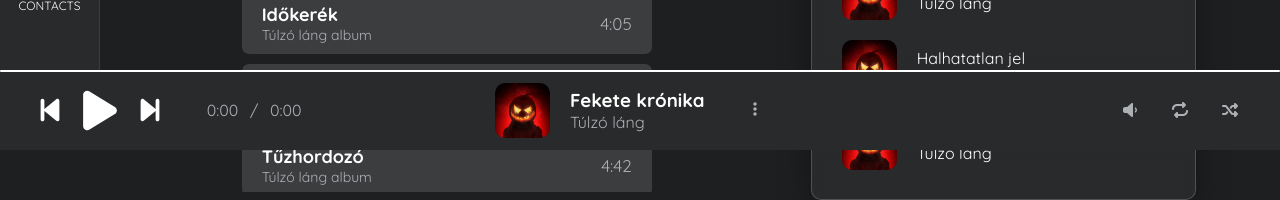
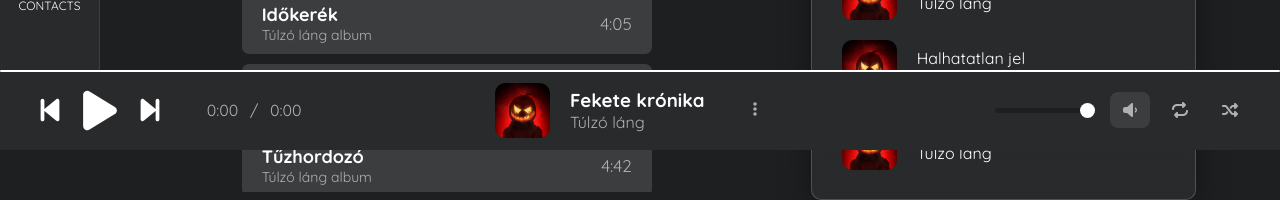
Before and after one commit to megaseves/red-pumpkin-reactjs, a React (Create React App) app: page / in a window 1280 px wide. Both pictures are taken after a click on the icon 1130 px from the left and 760 px from the top of the page. Shown: the part 650-850 px from the top of the page. Built offline with nearby package versions, Linux system fonts and the light colour scheme; the HTML template or start-up script is replaced by a standard one.

Commit message:
Fix: repeat button function

```diff
--- a/src/pages/Home.js
+++ b/src/pages/Home.js
@@ -118,24 +118,18 @@ export function Home() {
         }
     }
 
-    const toggleRepeatBtn = () => {
-        const repeatBtn = document.querySelector('[data-active]');
+    const toggleRepeat = () => {
+        const repeatBtn = document.querySelector('#toggleBtn');
 
-        const handler = () => {
-          if (repeatBtn.dataset.active === 'non-active') {
+        if (repeatBtn.dataset.active === 'non-active') {
+            setIsRepeat(true);
             console.log('Aktiválja');
             repeatBtn.dataset.active = 'active';
-            setIsRepeat(true);
-          } else {
+        } else {
+            setIsRepeat(false);
             console.log('Deaktiválja');
             repeatBtn.dataset.active = 'non-active';
-            setIsRepeat(false);
-          }
-        };
-
-        repeatBtn.addEventListener('click', handler);
-
-        return () => repeatBtn.removeEventListener('click', handler);
+        }
     };
 
     const shufflePlayList = () => {
@@ -180,12 +174,12 @@ export function Home() {
             <audio src={currentSong.url} ref={audioElem} onTimeUpdate={onPlaying} onEnded={endedAudio} autoPlay />
             <Router>
                 <Navbar shufflePlayList={shufflePlayList} />
-                <PlayerBottomComponent isPlaying={isPlaying} PlayPause={PlayPause} skipBack={skipBack} skipForward={skipForward} toggleRepeatBtn={toggleRepeatBtn} audioElem={audioElem} minutes={minutes} seconds={seconds} currentSong={currentSong} converter={converter} shufflePlayList={shufflePlayList} checkWidth={checkWidth} clickRef={clickRef}/>
+                <PlayerBottomComponent isPlaying={isPlaying} PlayPause={PlayPause} skipBack={skipBack} skipForward={skipForward} setIsRepeat={setIsRepeat} toggleRepeat={toggleRepeat} audioElem={audioElem} minutes={minutes} seconds={seconds} currentSong={currentSong} converter={converter} shufflePlayList={shufflePlayList} checkWidth={checkWidth} clickRef={clickRef} />
                 <Routes>
 
                     <Route path={"/"} element={
                         <>
-                            <Player PlayPause={PlayPause} skipBack={skipBack} skipForward={skipForward} toggleRepeatBtn={toggleRepeatBtn} shufflePlayList={shufflePlayList} setPlayList={setPlayList} isRepeat={isRepeat} setIsRepeat={setIsRepeat} selectAlbum={selectAlbum} playList={playList} songs={songs} setSongs={setSongs} isPlaying={isPlaying} setIsPlaying={setIsPlaying} audioElem={audioElem} currentSong={currentSong} setCurrentSong={setCurrentSong} release={release} seconds={seconds} minutes={minutes} converter={converter} checkWidth={checkWidth} />
+                            <Player PlayPause={PlayPause} skipBack={skipBack} skipForward={skipForward} toggleRepeat={toggleRepeat} shufflePlayList={shufflePlayList} setPlayList={setPlayList} isRepeat={isRepeat} setIsRepeat={setIsRepeat} selectAlbum={selectAlbum} playList={playList} songs={songs} setSongs={setSongs} isPlaying={isPlaying} setIsPlaying={setIsPlaying} audioElem={audioElem} currentSong={currentSong} setCurrentSong={setCurrentSong} release={release} seconds={seconds} minutes={minutes} converter={converter} checkWidth={checkWidth} />
                         </>
                     }
                     />
--- a/src/pages/Player/Player.js
+++ b/src/pages/Player/Player.js
@@ -14,7 +14,7 @@ import {NextSong} from "../../components/NextSong";
 import {NewReleaseSong} from "../../components/NewReleaseSong";
 import {useRef} from "react";
 
-export function Player({PlayPause, skipBack, skipForward, toggleRepeatBtn, playList, songs, audioElem, isPlaying, checkWidth, setIsPlaying, currentSong, setCurrentSong ,release, selectAlbum, setIsRepeat, isRepeat, shufflePlayList, seconds, minutes, converter}) {
+export function Player({PlayPause, skipBack, skipForward, toggleRepeat, playList, songs, audioElem, isPlaying, checkWidth, setIsPlaying, currentSong, setCurrentSong ,release, selectAlbum, setIsRepeat, isRepeat, shufflePlayList, seconds, minutes, converter}) {
 
     const clickPlayerRef = useRef();
 
@@ -90,7 +90,7 @@ export function Player({PlayPause, skipBack, skipForward, toggleRepeatBtn, playL
                           <FontAwesomeIcon className={"play-audio"} icon={faPlay} onClick={() => PlayPause()} />
                       }
                       <FontAwesomeIcon className={"play-audio medium-control"} icon={faForwardStep} onClick={() => skipForward()} />
-                      <FontAwesomeIcon className={"play-audio small-control"} data-active={'non-active'} icon={faRepeat} onClick={() => toggleRepeatBtn()} />
+                      <FontAwesomeIcon id={'toggleBtn'} className={"play-audio small-control"} data-active={'non-active'} icon={faRepeat} onClick={() => toggleRepeat()} />
                       <FontAwesomeIcon className={"play-audio small-control"} icon={faEllipsisVertical} />
                   </div>
               </div>
--- a/src/pages/Player/PlayerBottomComponent.css
+++ b/src/pages/Player/PlayerBottomComponent.css
@@ -115,3 +115,55 @@
     display: flex;
     gap: 20px;
 }
+
+
+.bottom-player-volume-control-container {
+
+    display: none;
+    justify-content: center;
+    align-items: center;
+}
+
+.bottom-player-volume-control-body {
+   /* background-color: var(--thiBgColor);*/
+    /*border-left: 1px solid var(--textColor);
+    border-right: 1px solid var(--textColor);*/
+    width: 120px;
+    height: 50px;
+    border-radius: 12px;
+    display: flex;
+    justify-content: center;
+    position: relative;
+    align-items: center;
+}
+
+.bottom-player-volume-control-box {
+    width: 100px;
+    height: 5px;
+    border-radius: 10px;
+    /*background-color: red;*/
+    cursor: pointer;
+    display: flex;
+    position: absolute;
+}
+#bottom-player-volume-control {
+    background-color: var(--bgColor);
+}
+
+input[type="range"] {
+    -webkit-appearance: none;
+    width: 100%;
+    border-radius: 10px;
+
+    cursor: pointer;
+}
+input[type="range"]::-webkit-slider-thumb {
+    -webkit-appearance: none;
+    background-color: white;
+    height: 15px;
+    width: 15px;
+    border-radius: 50%;
+}
+.open {
+    display: flex;
+}
--- a/src/pages/Player/PlayerBottomComponent.js
+++ b/src/pages/Player/PlayerBottomComponent.js
@@ -11,9 +11,30 @@ import {
 import {useContext} from "react";
 import {AudioContext} from "../../components/AudioContext";
 
-export function PlayerBottomComponent({isPlaying, PlayPause, skipBack, skipForward, toggleRepeatBtn, shufflePlayList, audioElem, seconds, minutes, currentSong, converter, checkWidth, clickRef}) {
+export function PlayerBottomComponent({isPlaying, PlayPause, skipBack, skipForward, toggleRepeat, setIsRepeat , shufflePlayList, audioElem, seconds, minutes, currentSong, converter, checkWidth, clickRef}) {
 
     const audio = useContext(AudioContext);
+
+    const MAX = 20;
+
+    const handleVolume = (e) => {
+        const { value } = e.target;
+        audioElem.current.volume = value / MAX;
+    };
+
+
+    const volumeModal = () => {
+        const volumeBtn = document.querySelector('#volume');
+        const volumeControlContainer = document.querySelector('.bottom-player-volume-control-container');
+
+        if (volumeBtn.classList.contains('active-btn')) {
+            volumeBtn.classList.remove('active-btn');
+            volumeControlContainer.classList.remove('open');
+        } else {
+            volumeBtn.classList.add('active-btn');
+            volumeControlContainer.classList.add('open');
+        }
+    };
 
     return(
 
@@ -54,8 +75,16 @@ export function PlayerBottomComponent({isPlaying, PlayPause, skipBack, skipForwa
                 </div>
 
                 <div className="other-controls">
-                    <FontAwesomeIcon id={'volume'} className={"play-audio small-control"} icon={faVolumeLow} />
-                    <FontAwesomeIcon className={"play-audio small-control"} icon={faRepeat} onClick={() => toggleRepeatBtn()} />
+                    <div className={'bottom-player-volume-control-container'}>
+                        <div className={'bottom-player-volume-control-body'}>
+                            <div className="bottom-player-volume-control-box">
+                                <input id="bottom-player-volume-control" type="range" min={0} max={MAX} onChange={handleVolume}/>
+                            </div>
+                        </div>
+                    </div>
+                    <FontAwesomeIcon id={'volume'} className={"play-audio small-control"} icon={faVolumeLow} onClick={() => volumeModal()} />
+
+                    <FontAwesomeIcon id={'toggleBtn'} className={"play-audio small-control"} icon={faRepeat} data-active={'non-active'} onClick={() => toggleRepeat()} />
                     <FontAwesomeIcon className={"play-audio small-control"} icon={faShuffle} onClick={() => shufflePlayList()} />
                 </div>
             </div>
```
